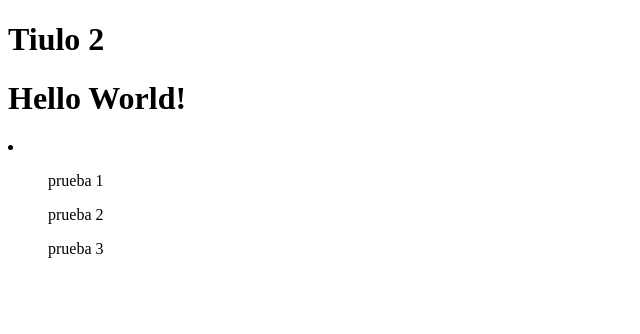
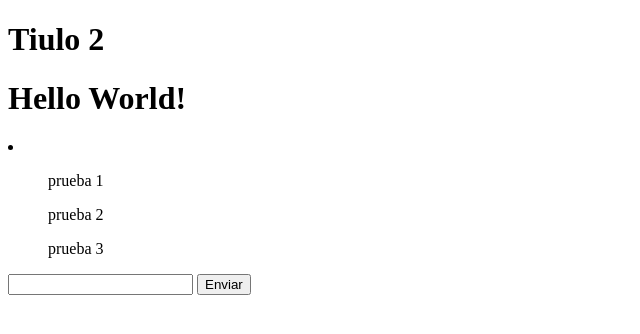
Before and after one commit to ING-juan25/hello-world-git-1, a plain HTML site: page index.html in a window 1280 px wide. Shown: the whole page, without its empty margins (0-640 px from the left). Drawn offline with Linux system fonts and the light colour scheme.

Commit message:
Se agrego un formulario

```diff
--- a/index.html
+++ b/index.html
@@ -20,5 +20,9 @@
             </li>
         </div>
     </div>
+    <form action="#" method="get">
+        <input type="text" name="chat" id="chat">
+        <button type="submit">Enviar</button>
+    </form>
 </body>
 </html>
```
